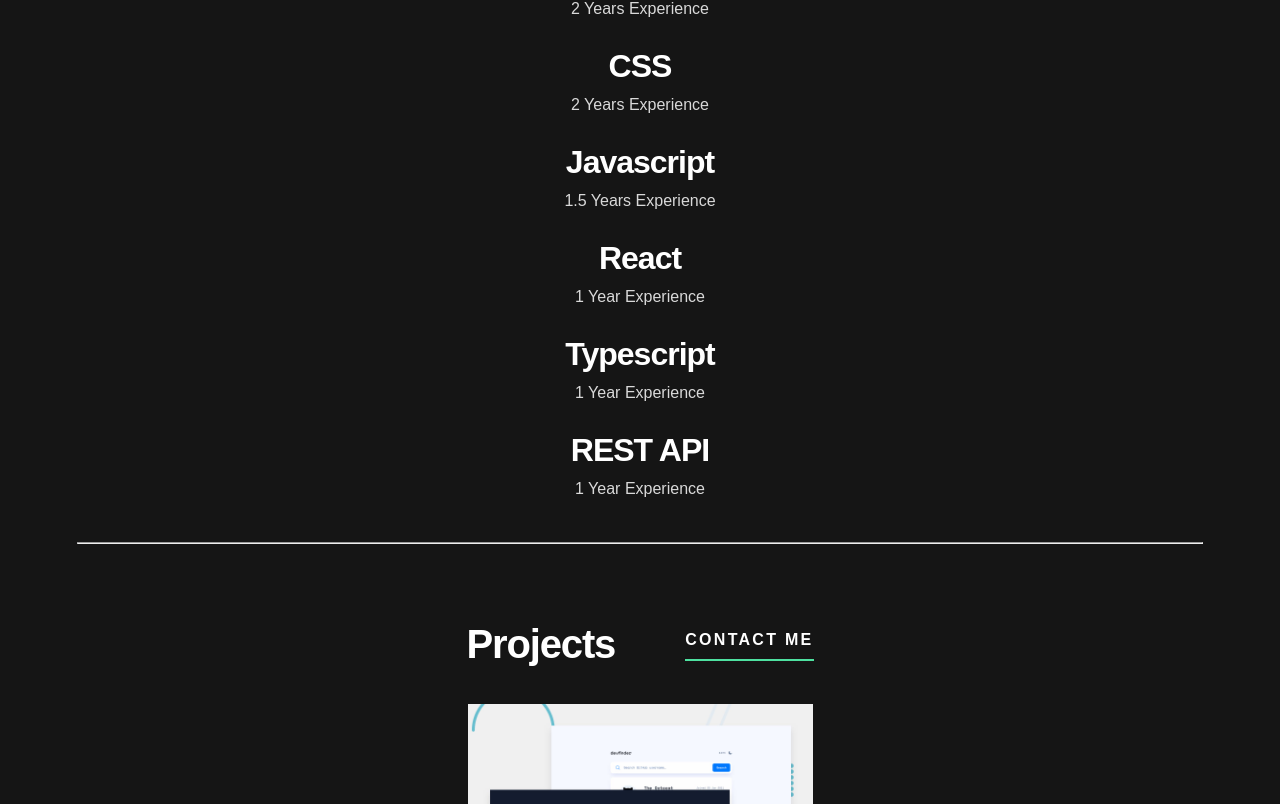
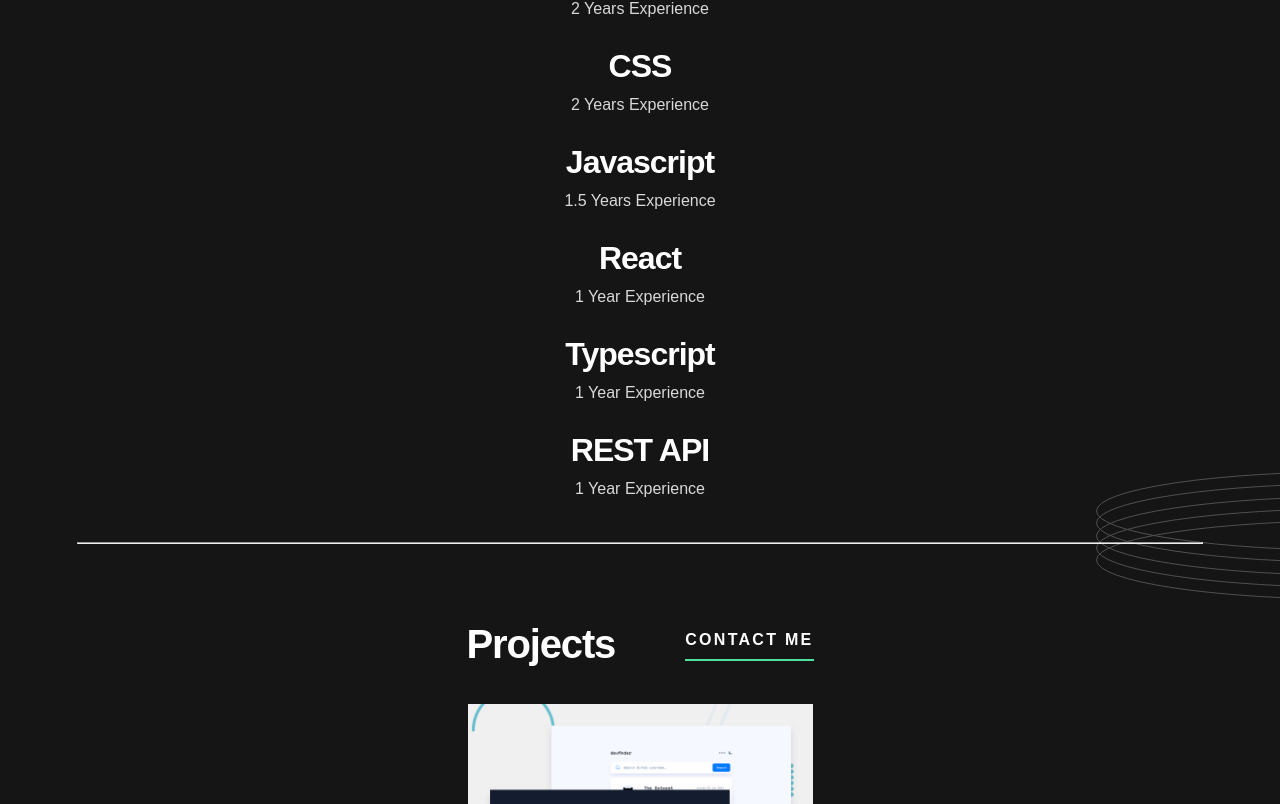
Before and after one commit to Beka-Merebashvili/portfolio, a React (Vite) app: page / in a window 1280 px wide. Shown: the part 850-1654 px from the top of the page. Built offline with nearby package versions, Linux system fonts and the light colour scheme.

Commit message:
add rings patter img

```diff
--- a/src/components/Experience.tsx
+++ b/src/components/Experience.tsx
@@ -1,4 +1,5 @@
 import styled from "styled-components";
+import pattern from "../assets/images/pattern-rings.svg"
 
 export default function Experience() {
   const experience = [
@@ -20,6 +21,9 @@ export default function Experience() {
         </div>
       ))}
       <hr className="line2" />
+      <div className="rings">
+      <img src={pattern} alt="" />
+      </div>
     </StyledDiv>
   );
 }
@@ -29,6 +33,8 @@ const StyledDiv = styled.div`
   flex-direction: column;
   align-items: center;
   margin: 80px 0;
+  position: relative;
+
   .line,
   .line2 {
     width: 88%;
@@ -62,4 +68,11 @@ const StyledDiv = styled.div`
     line-height: 26px;
     color: #d9d9d9;
   }
+  .rings {
+    position: absolute;
+    width: 184px;
+    right: 0;
+    bottom: -60px;
+    overflow: hidden;
+  }
 `;
```
